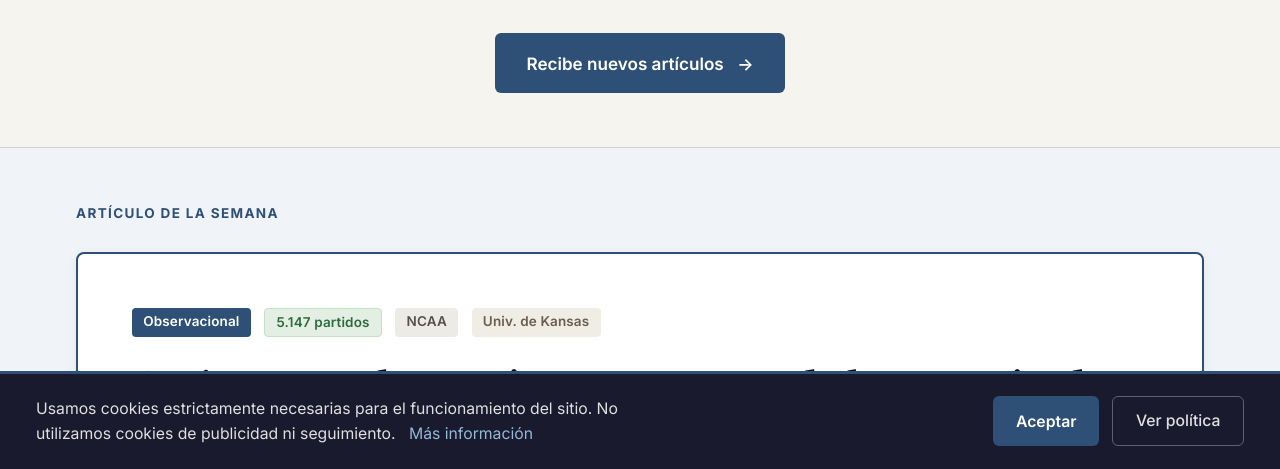
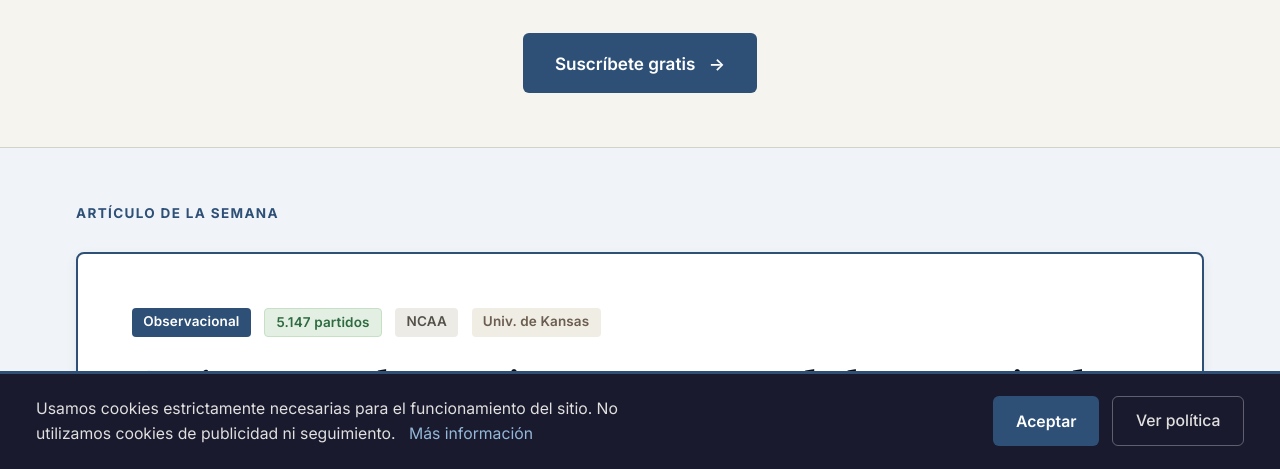
Before and after one commit to basketevidence-arch/basketevidence, a plain HTML site: page index.html in a window 1280 px wide. Shown: the part 331-800 px from the top of the page. Drawn offline with nearby package versions, Linux system fonts and the light colour scheme.

Commit message:
Add files via upload

```diff
--- a/index.html
+++ b/index.html
@@ -1163,7 +1163,7 @@ a:hover {
         <h1>Divulgación científica<br>aplicada al baloncesto</h1>
         <p class="hero-subtitle">Baloncesto, ciencia y datos.</p>
         <a href="#newsletter" class="hero-cta">
-            <span>Recibe nuevos artículos</span>
+            <span>Suscríbete gratis</span>
             <span>→</span>
         </a>
     </div>
```
